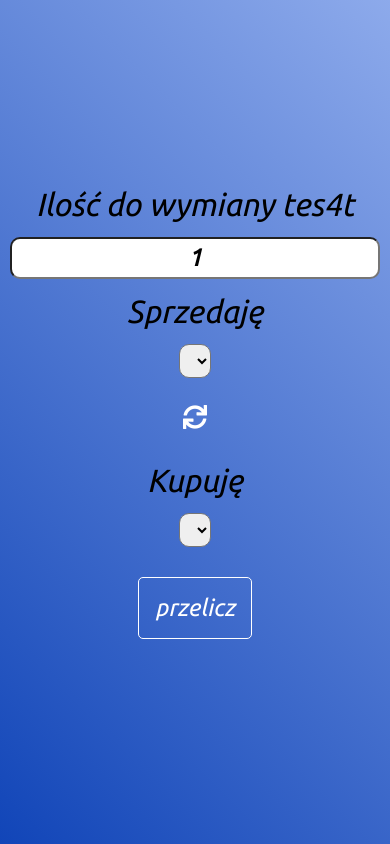
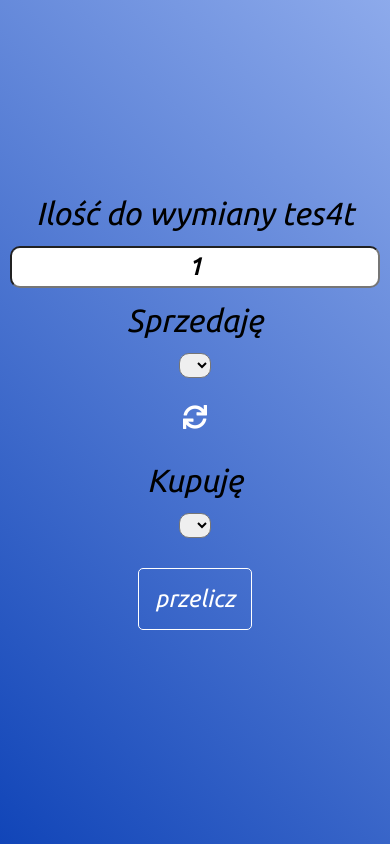
Before and after one commit to MateuszNoga1/MateuszNoga1.github.io, a plain HTML site: page index.html in a window 390 px wide. Drawn offline with Linux system fonts and the light colour scheme; no server answers; a web font is replaced by a local one.

Commit message:
Update index.html

```diff
--- a/index.html
+++ b/index.html
@@ -95,6 +95,13 @@
     .howmuch {
         font-size: 1.5rem;
     }
+
+         @media(max-width: 600px) {
+
+        input, select {
+            font-size: 10px;
+        }
+    }
    </style>
    <script>
        const buttons = document.querySelectorAll('.buttons');
```
